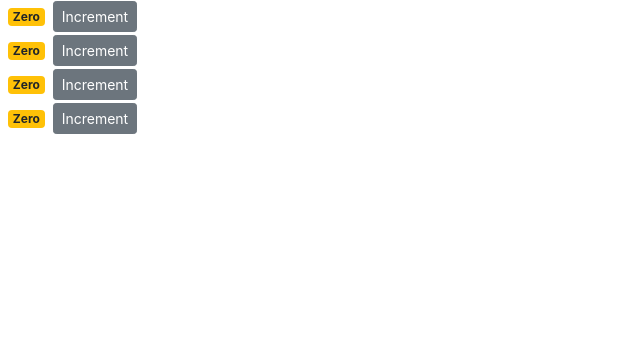
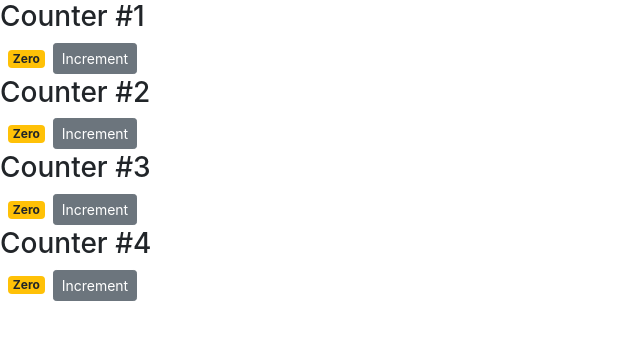
Before and after one commit to asinggih/Learn-React, a React (Create React App) app in the folder counter-app/: page / in a window 1280 px wide. Shown: the top 340 px of the page, without its empty margins (0-640 px from the left). Built offline with nearby package versions, Linux system fonts and the light colour scheme.

Commit message:
Passing children

```diff
--- a/counter-app/src/components/counter.jsx
+++ b/counter-app/src/components/counter.jsx
@@ -14,6 +14,8 @@
 	render() {
 		return (
 			<div>
+				{/* {this.props.children} */}
+				<h3>Counter #{this.props.id}</h3>
 				{/*
 					We have to use className for span / div class name because
 					class is obviously a reserved keyword in jsx.
--- a/counter-app/src/components/counters.jsx
+++ b/counter-app/src/components/counters.jsx
@@ -14,7 +14,10 @@
         return (
             <div>
                 { this.state.counters.map( counter =>
-                    <Counter key={counter.id} value={counter.value} />  ) }
+                    <Counter key={counter.id} value={counter.value} id={counter.id}>
+                        {/* <h3>Counter #{counter.id}</h3> */}
+                    </Counter>
+                )}
             </div>
         );
     }
```
